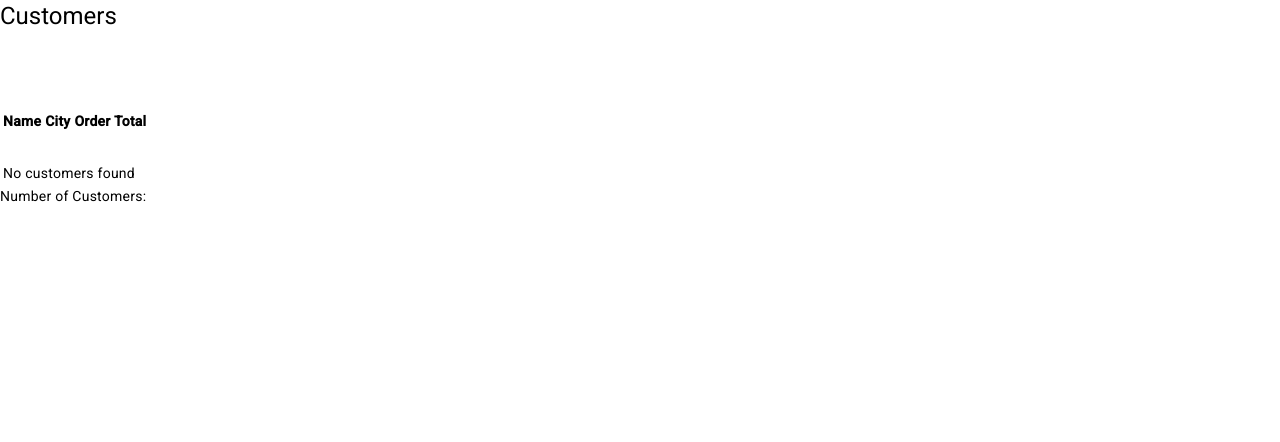
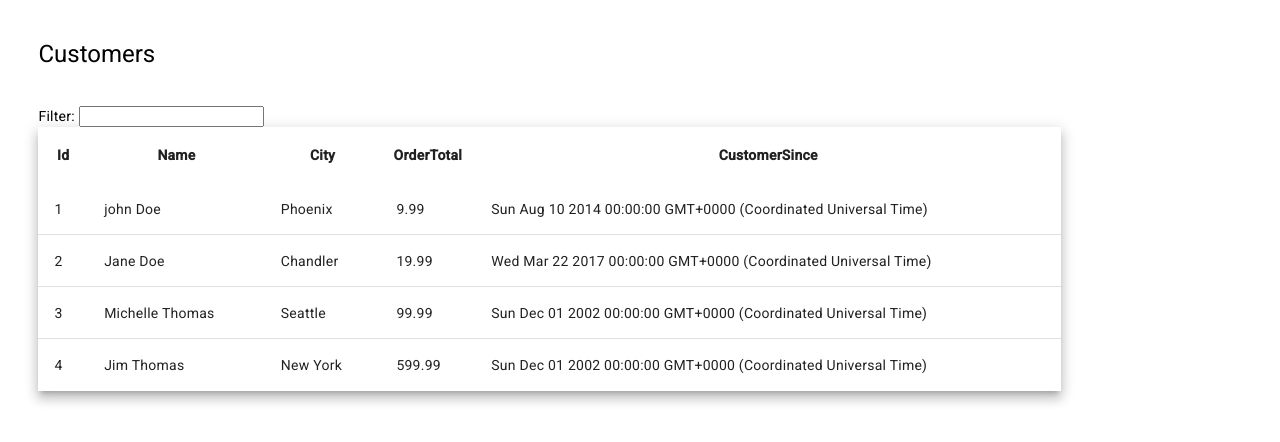
Before and after one commit to alex2430lol/Angular-Apple-Store, an Angular app: page / in a window 1280 px wide. Shown: the top 442 px of the page. Built offline with nearby package versions, Linux system fonts and the light colour scheme.

Commit message:
Create Mat Table, add assets, shared interfaces

```diff
--- a/src/app/app.module.ts
+++ b/src/app/app.module.ts
@@ -5,6 +5,9 @@ import { AppRoutingModule } from './app-routing.module';
 import { AppComponent } from './app.component';
 import { CustomersModule } from './customers/customers.module';
 import { BrowserAnimationsModule } from '@angular/platform-browser/animations';
+
+import { MatTableModule } from '@angular/material/table';
+
 
 @NgModule({
   declarations: [
@@ -14,7 +17,8 @@ import { BrowserAnimationsModule } from '@angular/platform-browser/animations';
     BrowserModule,
     AppRoutingModule,
     CustomersModule,
-    BrowserAnimationsModule
+    BrowserAnimationsModule,
+    MatTableModule
   ],
   providers: [AppComponent],
   bootstrap: [AppComponent]
--- /dev/null
+++ b/src/app/customers/customers-list/customers-list.component.css
@@ -0,0 +1,3 @@
+.customers-list {
+    width: 85%;
+}
--- a/src/app/customers/customers-list/customers-list.component.html
+++ b/src/app/customers/customers-list/customers-list.component.html
@@ -1,31 +1,33 @@
+<filter-textbox></filter-textbox>
 <br />
-<br />
-<table class="table table-hover">
-    <thead>
-        <tr>
-            <th>Name</th>
-            <th>City</th>
-            <th>Order Total</th>
-        </tr>
-    </thead>
-    <tr>
-        <td>
-            <a>
+<div class="mat-elevation-z8 customers-list">
+    <table mat-table [dataSource]="dataSource" matSort>
+        <ng-container matColumnDef="id">
+            <th mat-hearder-cell *matHeaderCellDef mat-sort-header>Id</th>
+            <td mat-cell *matCellDef="let row">{{ row.id }}</td>
+        </ng-container>
 
-            </a>
-        </td>
-        <td></td>
-        <td></td>
-    </tr>
-    <tr>
-        <td colspan="2">&nbsp;</td>
-        <td>
+        <ng-container matColumnDef="name">
+            <th mat-hearder-cell *matHeaderCellDef mat-sort-header>Name</th>
+            <td mat-cell *matCellDef="let row">{{ row.name }}</td>
+        </ng-container>
 
-        </td>
-    </tr>
-    <tr>
-        <td colspan="4">No customers found</td>
-    </tr>
-</table>
-Number of Customers:
-<br />
+        <ng-container matColumnDef="city">
+            <th mat-hearder-cell *matHeaderCellDef mat-sort-header>City</th>
+            <td mat-cell *matCellDef="let row">{{ row.city }}</td>
+        </ng-container>
+
+        <ng-container matColumnDef="orderTotal">
+            <th mat-hearder-cell *matHeaderCellDef mat-sort-header>OrderTotal</th>
+            <td mat-cell *matCellDef="let row">{{ row.orderTotal }}</td>
+        </ng-container>
+
+        <ng-container matColumnDef="customerSince">
+            <th mat-hearder-cell *matHeaderCellDef mat-sort-header>CustomerSince</th>
+            <td mat-cell *matCellDef="let row">{{ row.customerSince }}</td>
+        </ng-container>
+
+        <tr mat-header-row *matHeaderRowDef="displayedColumns"></tr>
+        <tr mat-row *matRowDef="let row; columns: displayedColumns;"></tr>
+    </table>
+</div>
--- a/src/app/customers/customers-list/customers-list.component.ts
+++ b/src/app/customers/customers-list/customers-list.component.ts
@@ -1,16 +1,40 @@
-import { Component, OnInit } from '@angular/core';
+import { Component, OnInit, ViewChild } from '@angular/core';
+import { MatSort } from '@angular/material/sort';
+import { MatTableDataSource } from '@angular/material/table';
 
 @Component({
   selector: 'app-customers-list',
-  templateUrl: './customers-list.component.html'
+  templateUrl: './customers-list.component.html',
+  styleUrls: ['./customers-list.component.css']
 })
 export class CustomersListComponent implements OnInit {
+
+  //@ViewChild(MatSort) sort: MatSort | undefined;
+
+  displayedColumns: string[] = [
+    'id',
+    'name',
+    'city',
+    'orderTotal',
+    'customerSince'
+  ];
+
+  data = [
+    { id: 1, name: 'john Doe', city: 'Phoenix', orderTotal: 9.99, customerSince: new Date(2014, 7, 10) },
+    { id: 2, name: 'Jane Doe', city: 'Chandler', orderTotal: 19.99, customerSince: new Date(2017, 2, 22)},
+    { id: 3, name: 'Michelle Thomas', city: 'Seattle', orderTotal: 99.99, customerSince: new Date(2002, 10, 31)},
+    { id: 4, name: 'Jim Thomas', city: 'New York', orderTotal: 599.99, customerSince: new Date(2002, 10, 31)},
+  ];
+  dataSource: MatTableDataSource<any>;
 
   filteredCustomers: any[] = [];
   customersOrderTotal: number = 0;
   currencyCode: string = 'USD'
 
-  constructor() {}
+  constructor() {
+    this.dataSource = new MatTableDataSource(this.data);
+    //this.dataSource.sort = this.sort;
+  }
 
   ngOnInit() {
 
--- /dev/null
+++ b/src/app/customers/customers-list/filter-textbox.component.ts
@@ -0,0 +1,13 @@
+import { Component, OnInit } from "@angular/core";
+
+@Component({
+    selector: 'filter-textbox',
+    template: `
+        Filter: <input type="text" />
+    `
+})
+export class FilterTextboxComponent implements OnInit {
+     ngOnInit(): void {
+
+     }
+}
--- /dev/null
+++ b/src/app/customers/customers.component.css
@@ -0,0 +1,3 @@
+.customers {
+    margin: 3%;
+}
--- a/src/app/customers/customers.component.html
+++ b/src/app/customers/customers.component.html
@@ -1,5 +1,5 @@
-<h1> {{ title }} </h1>
-
-<br />
-
-<app-customers-list></app-customers-list>
+<div class="customers">
+    <h1> {{ title }} </h1>
+    <br />
+    <app-customers-list></app-customers-list>
+</div>
--- a/src/app/customers/customers.component.ts
+++ b/src/app/customers/customers.component.ts
@@ -1,25 +1,51 @@
-import { Component, OnInit } from '@angular/core'
+import { Component, OnInit } from '@angular/core';
+import { ICustomer } from '../shared/interfaces';
 
 @Component({
   selector: 'app-customers',
-    templateUrl: './customers.component.html'
+  templateUrl: './customers.component.html',
+  styleUrls: ['./customers.component.css'],
 })
 export class CustomersComponent implements OnInit {
   title: string;
-    people: any[];
+  customers: ICustomer[];
 
   constructor() {
     this.title = '';
-        this.people = [];
+    this.customers = [];
   }
 
   ngOnInit() {
-        this.title = 'Customers'
-        this.people = [
-            { id: 1, name: 'john Doe', city: 'Phoenix', orderTotal: 9.99, customerSince: new Date(2014, 7, 10) },
-            { id: 2, name: 'Jane Doe', city: 'Chandler', orderTotal: 19.99, customerSince: new Date(2017, 2, 22)},
-            { id: 3, name: 'Michelle Thomas', city: 'Seattle', orderTotal: 99.99, customerSince: new Date(2002, 10, 31)},
-            { id: 4, name: 'Jim Thomas', city: 'New York', orderTotal: 599.99, customerSince: new Date(2002, 10, 31)},
+    this.title = 'Customers';
+    this.customers = [
+      {
+        id: 1,
+        name: 'john Doe',
+        city: 'Phoenix',
+        orderTotal: 9.99,
+        customerSince: new Date(2014, 7, 10),
+      },
+      {
+        id: 2,
+        name: 'Jane Doe',
+        city: 'Chandler',
+        orderTotal: 19.99,
+        customerSince: new Date(2017, 2, 22),
+      },
+      {
+        id: 3,
+        name: 'Michelle Thomas',
+        city: 'Seattle',
+        orderTotal: 99.99,
+        customerSince: new Date(2002, 10, 31),
+      },
+      {
+        id: 4,
+        name: 'Jim Thomas',
+        city: 'New York',
+        orderTotal: 599.99,
+        customerSince: new Date(2002, 10, 31),
+      },
     ];
   }
 }
--- /dev/null
+++ b/src/app/shared/interfaces.ts
@@ -0,0 +1,18 @@
+export interface ICustomer {
+    id: number;
+    name: string;
+    city: string;
+    orderTotal?: number;
+    customerSince: any;
+}
+
+export interface IOrder {
+    customerId: number;
+    orderItems: IOrderItem[];
+}
+
+export interface IOrderItem {
+    id: number;
+    productName: string;
+    itemCost: number;
+}
```
Also changed, not shown: src/app/customers/customers.module.ts (+8 -2 lines), src/app/shared/shared.module.ts (added, +7 -0 lines), src/assets/orders.json (+22 -22 lines). Lines whose indentation alone changed are shown as unchanged.
